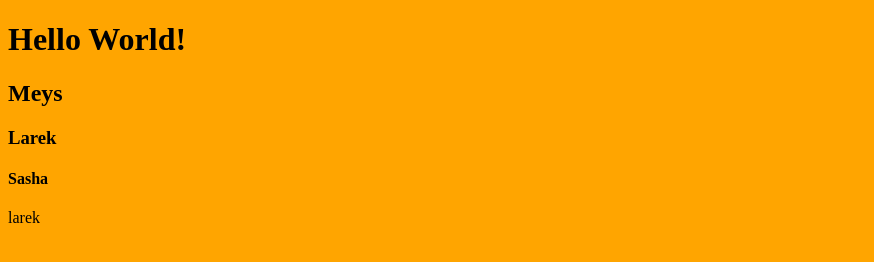
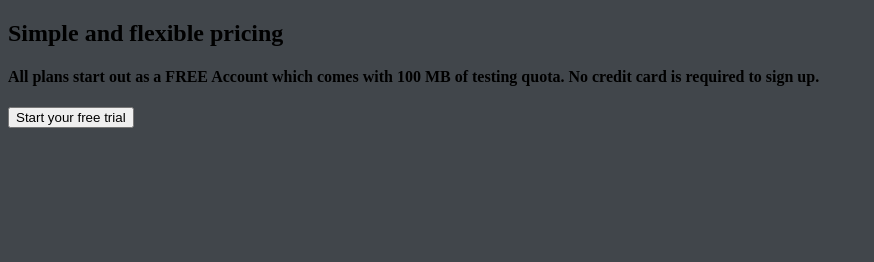
Before and after one commit to alexuserdev/my-last-lessons, a website: page 3lesson/index.html in a window 1280 px wide. Shown: the whole page, without its empty margins (0-874 px from the left). Drawn offline with Linux system fonts and the light colour scheme.

Commit message:
added html structure

```diff
--- a/3lesson/index.html
+++ b/3lesson/index.html
@@ -5,13 +5,44 @@
         <meta http-equiv="X-UA-Compatible" content="IE=edge">
         <meta name="viewport" content="width=device-width, initial-scale=1.0">
         <link rel="stylesheet" href="css/style.css">
-        <title>Document</title>
+        <title>Terms of use</title>
     </head>
     <body>
-        <h1>Hello World!</h1>
-        <h2>Meys</h2>
-        <h3>Larek</h3>
-        <h4>Sasha</h4>
-        <div class="meys">larek</div>
+        <!-- pattern with bg -->
+        <div class="pattern">
+
+            <!-- button close -->
+            <div class="close"></div>
+            <!-- / button close -->
+
+            <!-- text and button -->
+            <h2>Simple and flexible pricing</h2>
+            <h4>All plans start out as a FREE Account which comes with 100 MB of testing quota. No credit card is required to sign up.</h4>
+            <button>Start your free trial</button>
+            <!-- / text and button -->
+
+            <!-- plan cards -->
+            <div>
+                <div class="card lite">
+                    <div class="icon"></div>
+
+                </div>
+                <div class="card basic">
+                    <div class="icon"></div>
+
+                </div>
+                <div class="card team">
+                    <div class="icon"></div>
+
+                </div>
+                <div class="card pro">
+                    <div class="icon"></div>
+
+                </div>
+            </div>
+            <!-- / plan cards -->
+
+        </div>
+        <!-- / pattern with bg -->
     </body>
 </html>
--- a/3lesson/package.json
+++ b/3lesson/package.json
@@ -1,7 +1,6 @@
 {
   "name": "3lesson",
   "version": "1.0.0",
-  "description": "",
   "main": "index.js",
   "scripts": {
     "test": "echo \"Error: no test specified\" && exit 1"
@@ -19,5 +18,6 @@
     "browser-sync": "^2.26.14",
     "gulp": "^4.0.2",
     "gulp-sass": "^4.1.0"
-  }
+  },
+  "description": ""
 }
--- a/3lesson/scss/style.scss
+++ b/3lesson/scss/style.scss
@@ -1,5 +1,20 @@
-$bgcolor: orange;
+@import url('https://fonts.googleapis.com/css2?family=Heebo:wght@200;300;400&display=swap');
 
+// === Mixin ===
+@mixin Heebo {
+    font-family: 'Heebo', sans-serif;
+}
+// === / Mixin ===
+
+// === Variables ===
+$fw-thin:200;
+$fw-regular:300;
+$fw-bold:400;
+$bg-color: rgba(#12181E, 0.8);
+// === / Variables ===
+
+// === Common ===
 body {
     background-color: $bgcolor;
 }
+// === / Common ===
```
Also changed, not shown: 3lesson/css/style.css, 1 other file.
